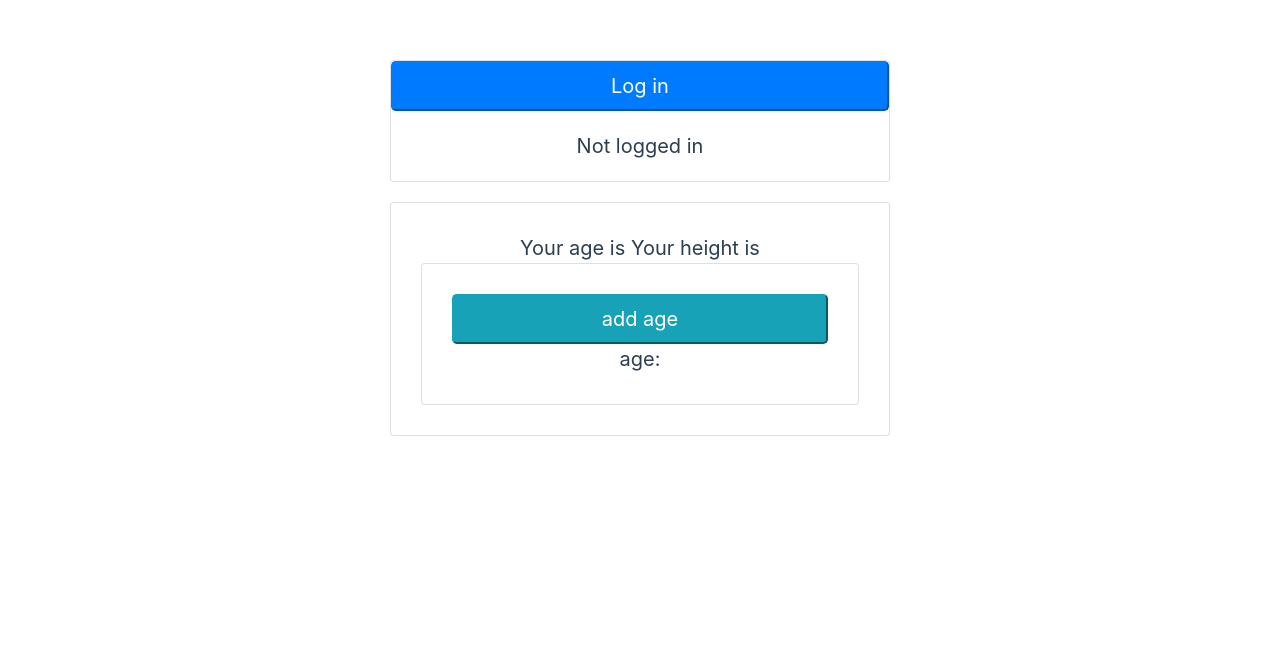
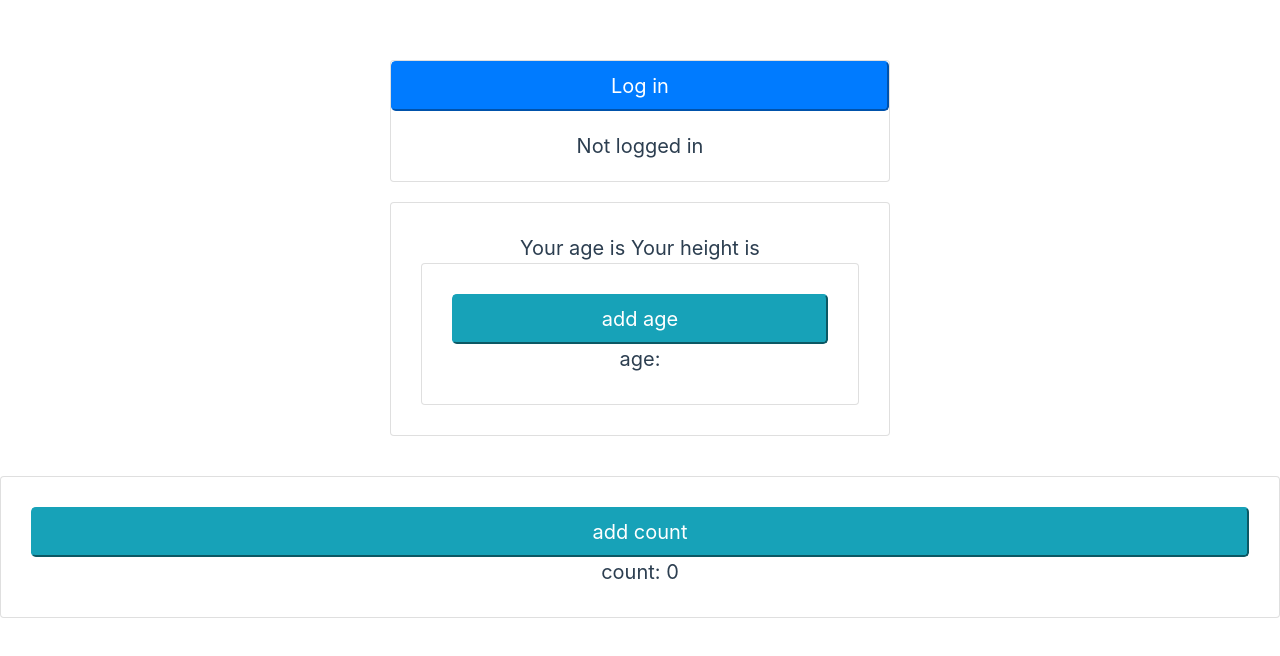
Before and after one commit to DaftMonk/bbl-vuex, a Vue app: page / in a window 1280 px wide. Shown: the top 656 px of the page. Built offline with nearby package versions, Linux system fonts and the light colour scheme.

Commit message:
add modules

```diff
--- a/src/App.vue
+++ b/src/App.vue
@@ -2,19 +2,22 @@
   <div id="app">
     <Login></Login>
     <Profile></Profile>
+    <Counter></Counter>
   </div>
 </template>
 
 <script>
 import Login from '@/components/Login'
 import Profile from '@/components/Profile'
+import Counter from '@/components/Counter'
 
 export default {
   name: 'app',
 
   components: {
     Login,
-    Profile
+    Profile,
+    Counter
   },
   methods: {
   }
--- /dev/null
+++ b/src/components/Counter.vue
@@ -0,0 +1,28 @@
+<template>
+  <div class="card"><button class="btn-lg btn-info" v-on:click="increment">add count</button> count: {{ count }}</div>
+</template>
+
+<script>
+import { mapGetters, mapMutations } from 'vuex'
+
+export default {
+  computed: {
+    ...mapGetters({
+      'count': 'counter/count'
+    })
+  },
+  methods: {
+    ...mapMutations({
+      'increment': 'counter/increment'
+    })
+  }
+}
+</script>
+
+<style scoped>
+  .card {
+    width: 100%;
+    padding: 30px;
+    margin-top: 40px;
+  }
+</style>
--- /dev/null
+++ b/src/store/counter.js
@@ -0,0 +1,17 @@
+export default {
+  state: {
+    count: 0
+  },
+
+  getters: {
+    'counter/count': (state) => {
+      return state.count
+    }
+  },
+
+  mutations: {
+    'counter/increment': (state) => {
+      state.count++
+    }
+  }
+}
--- a/src/store/index.js
+++ b/src/store/index.js
@@ -1,5 +1,6 @@
 import Vue from 'vue'
 import Vuex from 'vuex'
+import counter from './counter'
 
 Vue.use(Vuex)
 
@@ -53,5 +54,9 @@ export const store = new Vuex.Store({
         commit('loginSuccess', user)
       })
     }
+  },
+
+  modules: {
+    counter
   }
 })
```
